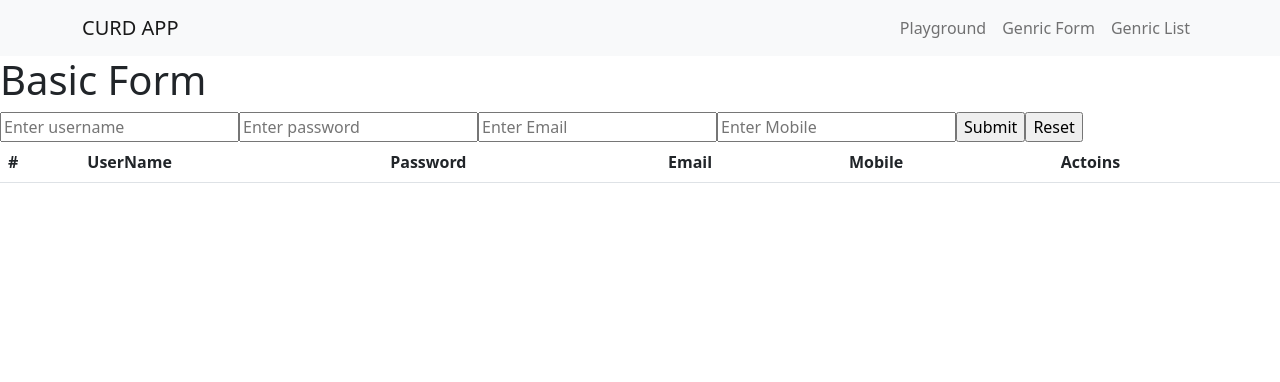
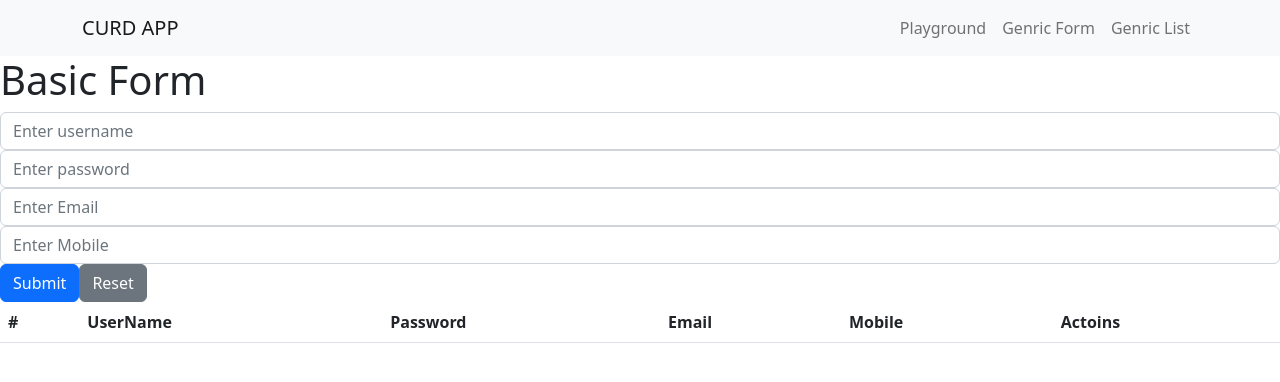
Before and after one commit to kodecdac/advday1, a React (Create React App) app: page /playground in a window 1280 px wide. Shown: the top 382 px of the page. Built offline with nearby package versions, Linux system fonts and the light colour scheme.

Commit message:
toast message.

```diff
--- a/src/pages/Playground.js
+++ b/src/pages/Playground.js
@@ -11,6 +11,8 @@ function Playground() {
 function Playground7() {
   let [editOperation, setEditOperation] = useState(false);
   let [editIndex, setEditIndex] = useState();
+
+  let [displayToastMessage, setDisplayToastMesage] = useState(false);
 
   let [userList, setUserList] = useState([]);
 
@@ -34,6 +36,9 @@ function Playground7() {
       email: "",
       mobile: "",
     });
+
+    setDisplayToastMesage(true);
+    setTimeout(() => setDisplayToastMesage(false), 2000);
   };
 
   const handleEdit = (item, index) => {
@@ -53,6 +58,7 @@ function Playground7() {
       email: "",
       mobile: "",
     });
+    setDisplayToastMesage(false);
   };
 
   const handleUpdate = () => {
@@ -78,6 +84,9 @@ function Playground7() {
       email: "",
       mobile: "",
     });
+
+    setDisplayToastMesage(true);
+    setTimeout(() => setDisplayToastMesage(false), 2000);
   };
 
   const handleDelete = (item, index) => {
@@ -96,6 +105,7 @@ function Playground7() {
 
       <div>
         <input
+          className="form-control"
           type="text"
           placeholder="Enter username"
           name="username"
@@ -103,6 +113,7 @@ function Playground7() {
           onChange={handleInput}
         />
         <input
+          className="form-control"
           type="password"
           placeholder="Enter password"
           name="password"
@@ -110,6 +121,7 @@ function Playground7() {
           onChange={handleInput}
         />
         <input
+          className="form-control"
           type="email"
           placeholder="Enter Email"
           name="email"
@@ -117,6 +129,7 @@ function Playground7() {
           onChange={handleInput}
         />
         <input
+          className="form-control"
           type="mobile"
           placeholder="Enter Mobile"
           name="mobile"
@@ -126,16 +139,41 @@ function Playground7() {
 
         {editOperation ? (
           <>
-            <input type="button" value="Update" onClick={handleUpdate} />
-            <input type="button" value="Cancel" onClick={resetOperation} />
+            <input
+              className="btn btn-primary"
+              type="button"
+              value="Update"
+              onClick={handleUpdate}
+            />
+            <input
+              className="btn btn-secondary"
+              type="button"
+              value="Cancel"
+              onClick={resetOperation}
+            />
           </>
         ) : (
           <>
-            <input type="button" value="Submit" onClick={handleInsert} />
-            <input type="button" value="Reset" onClick={resetOperation} />
+            <input
+              className="btn btn-primary"
+              type="button"
+              value="Submit"
+              onClick={handleInsert}
+            />
+            <input
+              className="btn btn-secondary"
+              type="button"
+              value="Reset"
+              onClick={resetOperation}
+            />
           </>
         )}
       </div>
+
+      {/** THIS COPONSENT CONDITIONAL */}
+      {displayToastMessage && (
+        <div className="alert alert-success">User Operation Success!</div>
+      )}
 
       <div>
         <table className="table">
```
